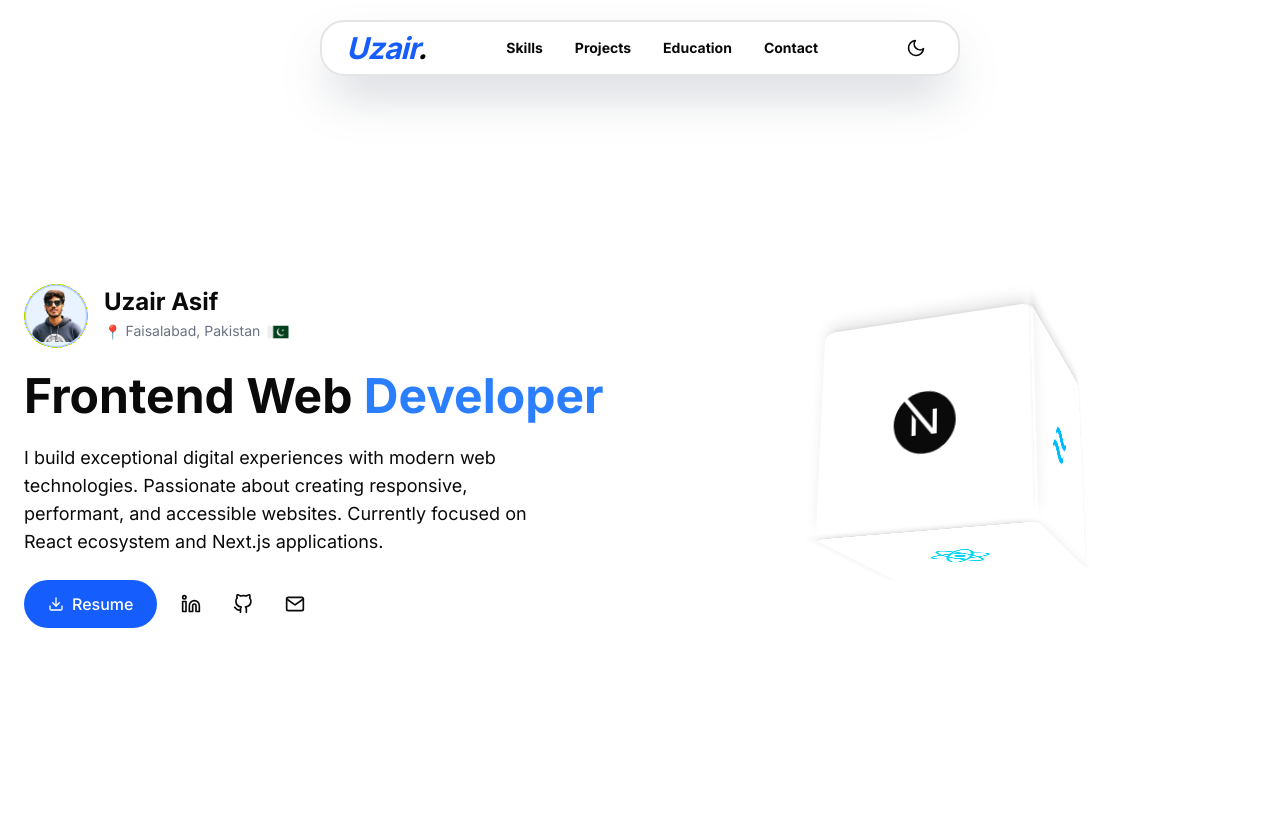
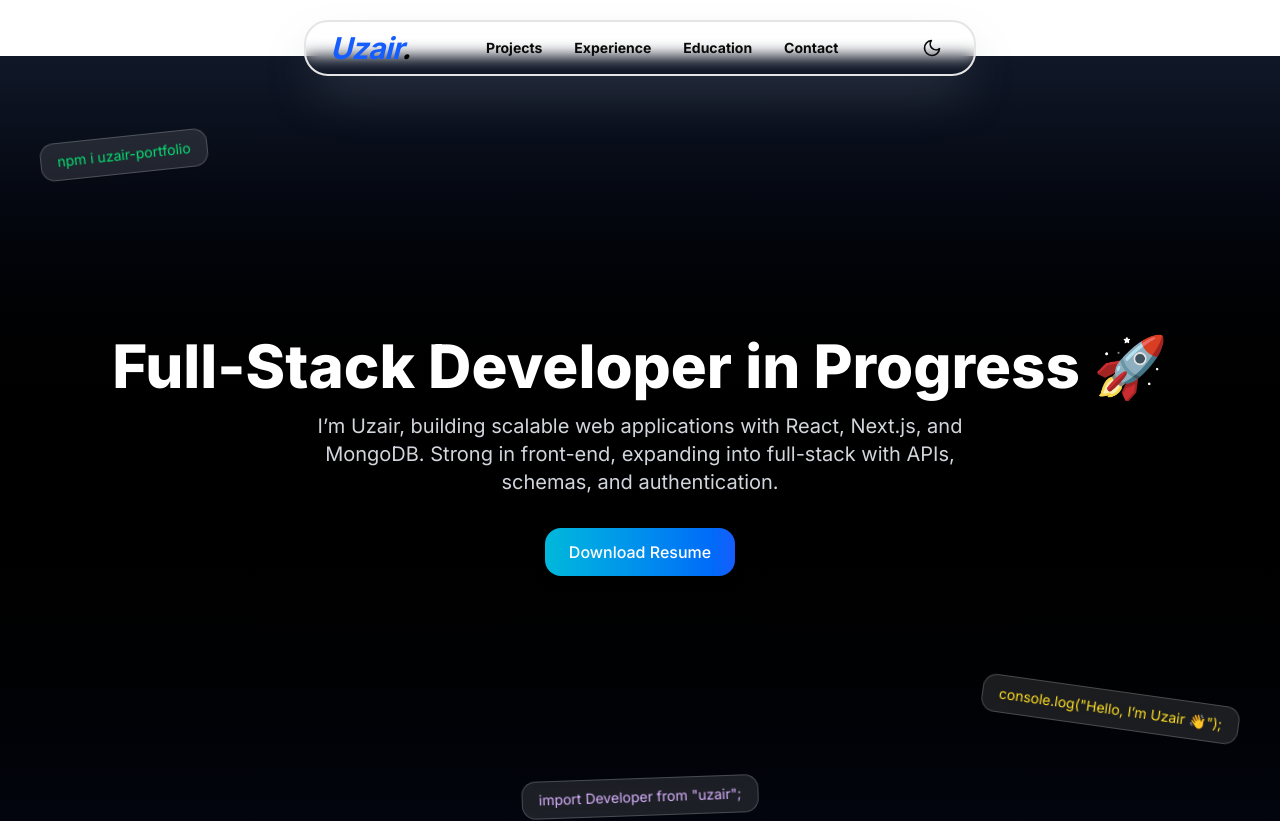
Before and after one commit to Ooozari/Uzair-Portfolio, a Next.js app: page / in a window 1280 px wide. Shown: the top 821 px of the page. Built offline with nearby package versions, Linux system fonts and the light colour scheme.

Commit message:
Try fun code like design

```diff
--- /dev/null
+++ b/src/components/shared/Code.tsx
@@ -0,0 +1,44 @@
+import React from 'react'
+
+export default function Code() {
+  return (
+    <section className="relative flex flex-col items-center justify-center min-h-screen text-center bg-gradient-to-b from-gray-900 via-black to-gray-950 text-white px-6">
+      {/* Heading */}
+      <h1 className="text-4xl md:text-6xl font-extrabold mb-4">
+        Full-Stack Developer in Progress 🚀
+      </h1>
+      <p className="max-w-2xl text-lg md:text-xl text-gray-300 mb-8">
+        I’m Uzair, building scalable web applications with React, Next.js, and MongoDB.
+        Strong in front-end, expanding into full-stack with APIs, schemas, and authentication.
+      </p>
+
+      {/* Resume Button */}
+      <a
+        href="/resume.pdf"
+        download
+        className="px-6 py-3 rounded-2xl bg-gradient-to-r from-cyan-500 to-blue-600 text-white font-medium shadow-lg hover:opacity-90 transition"
+      >
+        Download Resume
+      </a>
+
+      {/* Glassy Code Ribbons */}
+      <div className="absolute top-20 left-10 rotate-[-6deg]">
+        <div className="backdrop-blur-md bg-white/10 border border-white/20 px-4 py-2 rounded-xl font-mono text-sm text-green-400 shadow-lg">
+          npm i uzair-portfolio
+        </div>
+      </div>
+
+      <div className="absolute bottom-32 right-10 rotate-[8deg]">
+        <div className="backdrop-blur-md bg-white/10 border border-white/20 px-4 py-2 rounded-xl font-mono text-sm text-yellow-300 shadow-lg">
+          console.log("Hello, I’m Uzair 👋");
+        </div>
+      </div>
+
+      <div className="absolute bottom-10 left-1/2 -translate-x-1/2 rotate-[-2deg]">
+        <div className="backdrop-blur-md bg-white/10 border border-white/20 px-4 py-2 rounded-xl font-mono text-sm text-purple-300 shadow-lg">
+          import Developer from "uzair";
+        </div>
+      </div>
+    </section>
+  );
+}
--- a/src/components/shared/index.js
+++ b/src/components/shared/index.js
@@ -3,3 +3,4 @@ export {default as Education} from './Education'
 export {default as Hero} from './Hero'
 export {default as Skills} from './Skills'
 export {default as Projects} from './Projects'
+export {default as Code} from './Code'
--- a/src/layout/Header.jsx
+++ b/src/layout/Header.jsx
@@ -1,5 +1,4 @@
 'use client'
-
 import { useState, useEffect } from 'react'
 import { FiSun, FiMoon, FiMenu, FiX } from 'react-icons/fi'
 import Link from 'next/link'
@@ -27,14 +26,14 @@ export default function Header() {
   }
 
   return (
-    <header className="sticky top-5 z-50 bg-light-bg/80 dark:bg-dark-bg/80 backdrop-blur-sm border-2 shadow-2xl shadow-gray-500/40 rounded-3xl border-light-bg/20 dark:border-dark-bg/20 w-[95%] sm:max-w-[80%] md:max-w-[70%] lg:max-w-[50%] mx-auto">
+    <header className="sticky top-5 z-99 bg-light-bg/80 dark:bg-dark-bg/80 backdrop-blur-sm border-2 shadow-2xl shadow-gray-500/40 rounded-3xl border-light-bg/20 dark:border-dark-bg/20 w-[95%] md:max-w-2xl mx-auto">
       <div className="container mx-auto px-4 sm:px-6 py-2 flex justify-between items-center">
         <h1 className="text-3xl sm:text-3xl font-bold italic tracking-tight text-blue-600 dark:text-blue-400">
           Uzair<span className="text-black dark:text-white">.</span>
         </h1>
         {/* Desktop Navigation */}
         <nav className="hidden md:flex gap-6 sm:gap-8">
-          {['skills', 'projects', 'education', 'contact'].map((item) => (
+          {['Projects', 'Experience', 'Education', 'Contact'].map((item) => (
             <Link
               key={item}
               href={`#${item}`}
--- a/src/view/LandingPage.tsx
+++ b/src/view/LandingPage.tsx
@@ -1,15 +1,15 @@
-import { Hero,Skills,Education,Contact,Projects } from '@/components/shared'
+import { Hero,Skills,Education,Contact,Projects, Code } from '@/components/shared'
 import { Footer,Header } from '../layout'
 
 export default function LandingPage() {
   return (
     <div>
+      <Code />
       <Hero />
       <Skills />
       <Projects />
       <Education />
       <Contact />
-      <Footer />
     </div>
   )
 }
```
